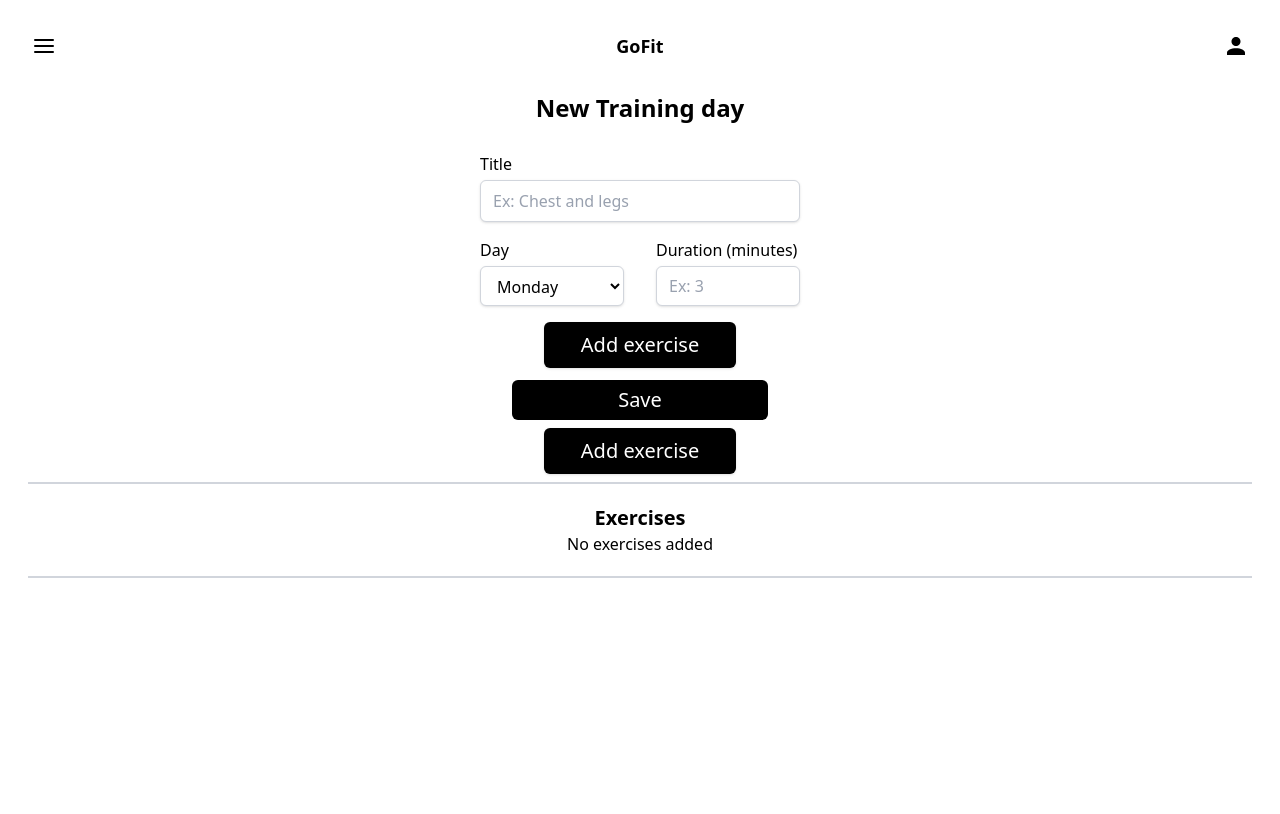
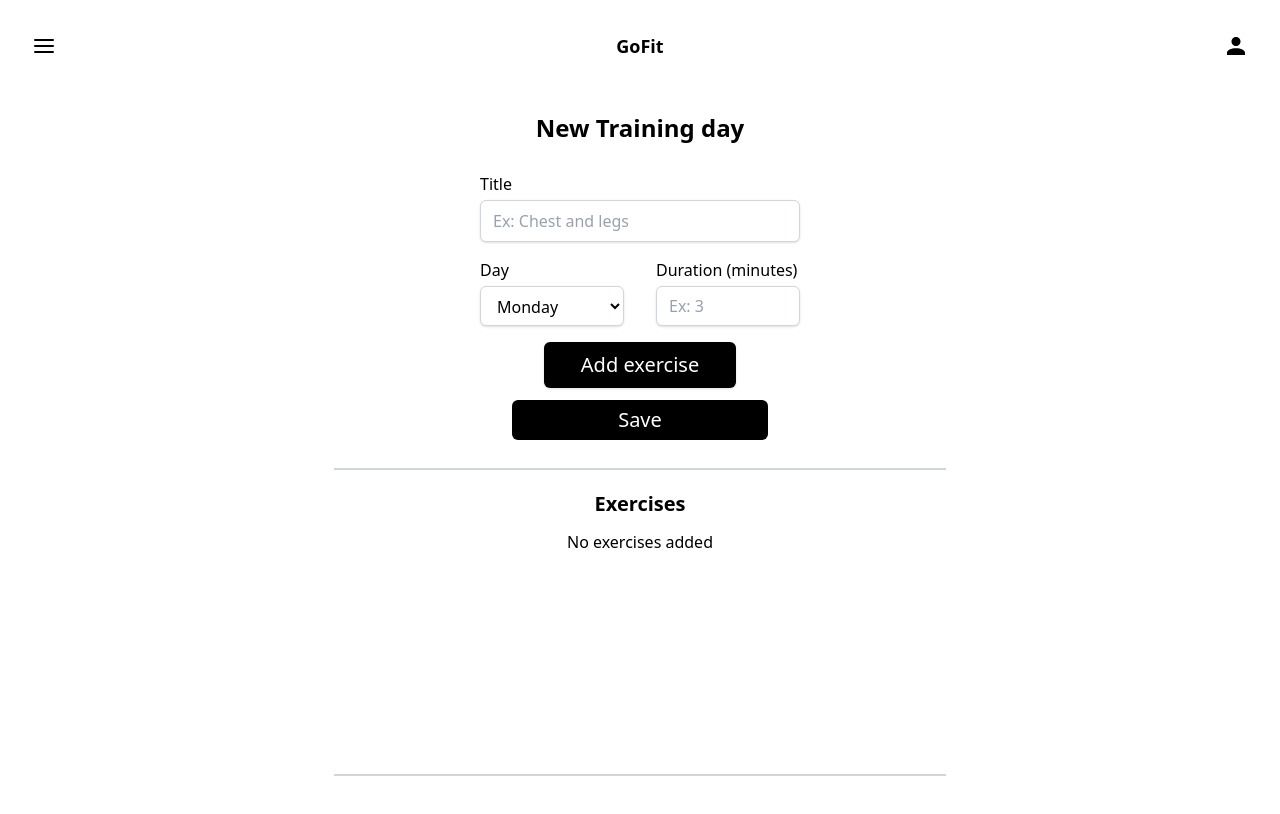
Before and after one commit to ProgramadoresSemPatria/Team-9, a React (Vite) app in the folder frontend/: page /add-new-day in a window 1280 px wide. Built offline with nearby package versions, Linux system fonts and the light colour scheme.

Commit message:
feat: create AddNewTrainingDayPage component

```diff
--- a/frontend/src/pages/AddNewTrainingDay.tsx
+++ b/frontend/src/pages/AddNewTrainingDay.tsx
@@ -2,27 +2,51 @@ import { useState } from 'react';
 import CreateNewTrainingDayForm from '../components/CreateNewTrainingDayForm';
 import { createPortal } from 'react-dom';
 import AddExerciseDialog from '../components/AddExerciseDialog';
+import { Exercise } from '../types';
+import ExerciseContainer from '../components/ExerciseContainer';
 
 const AddNewTrainingDayPage = () => {
     const [addExerciseDialogIsOpen, setAddExerciseDialogIsOpen] = useState(false);
+    const [exercises, setExercises] = useState<Exercise[]>([]);
+
+    const handleSetExercises = (newExercise: Exercise) => {
+        setExercises((prevExercises) => [...prevExercises, newExercise]);
+    };
+
+    const handleDeleteExercise = (id: string) => {
+        setExercises(exercises.filter((exercise) => exercise.id !== id));
+    };
+
     return (
-        <div className="container flex flex-col gap-2 px-7 md:items-center">
+        <div className="container flex w-full flex-col gap-2 px-7 py-5 md:items-center">
             <h1 className="text-2xl font-bold">New Training day</h1>
-            <CreateNewTrainingDayForm />
-            <button
-                className="cursor-pointer rounded-md border border-transparent bg-black px-4 py-2 text-xl text-white shadow-sm transition-colors duration-200 hover:bg-gray-800 focus:ring-2 focus:ring-gray-900 focus:ring-offset-2 focus:outline-none disabled:cursor-not-allowed disabled:opacity-50 md:w-48"
-                onClick={() => setAddExerciseDialogIsOpen(true)}
-            >
-                Add exercise
-            </button>
-            <div className="flex w-full flex-col items-center border-y-2 border-gray-300 py-5">
+            <CreateNewTrainingDayForm
+                exercises={exercises}
+                setOpenAddExerciseDialog={() => setAddExerciseDialogIsOpen(true)}
+            />
+            <div className="my-5 flex w-full flex-col items-center gap-3 border-y-2 border-gray-300 py-5 md:w-1/2">
                 <h2 className="text-xl font-bold">Exercises</h2>
-                <span>No exercises added</span>
+                <div className="flex h-56 w-full flex-col items-start gap-2 overflow-auto">
+                    {exercises.length > 0 ? (
+                        exercises.map((exercise) => (
+                            <ExerciseContainer
+                                key={exercise.id}
+                                exercise={exercise}
+                                onDeleteClick={handleDeleteExercise}
+                            />
+                        ))
+                    ) : (
+                        <div className="flex w-full items-center justify-center">
+                            <span>No exercises added</span>
+                        </div>
+                    )}
+                </div>
             </div>
             {addExerciseDialogIsOpen &&
                 createPortal(
                     <AddExerciseDialog
                         onClose={() => setAddExerciseDialogIsOpen(false)}
+                        setExercises={handleSetExercises}
                     />,
                     document.body
                 )}
```
